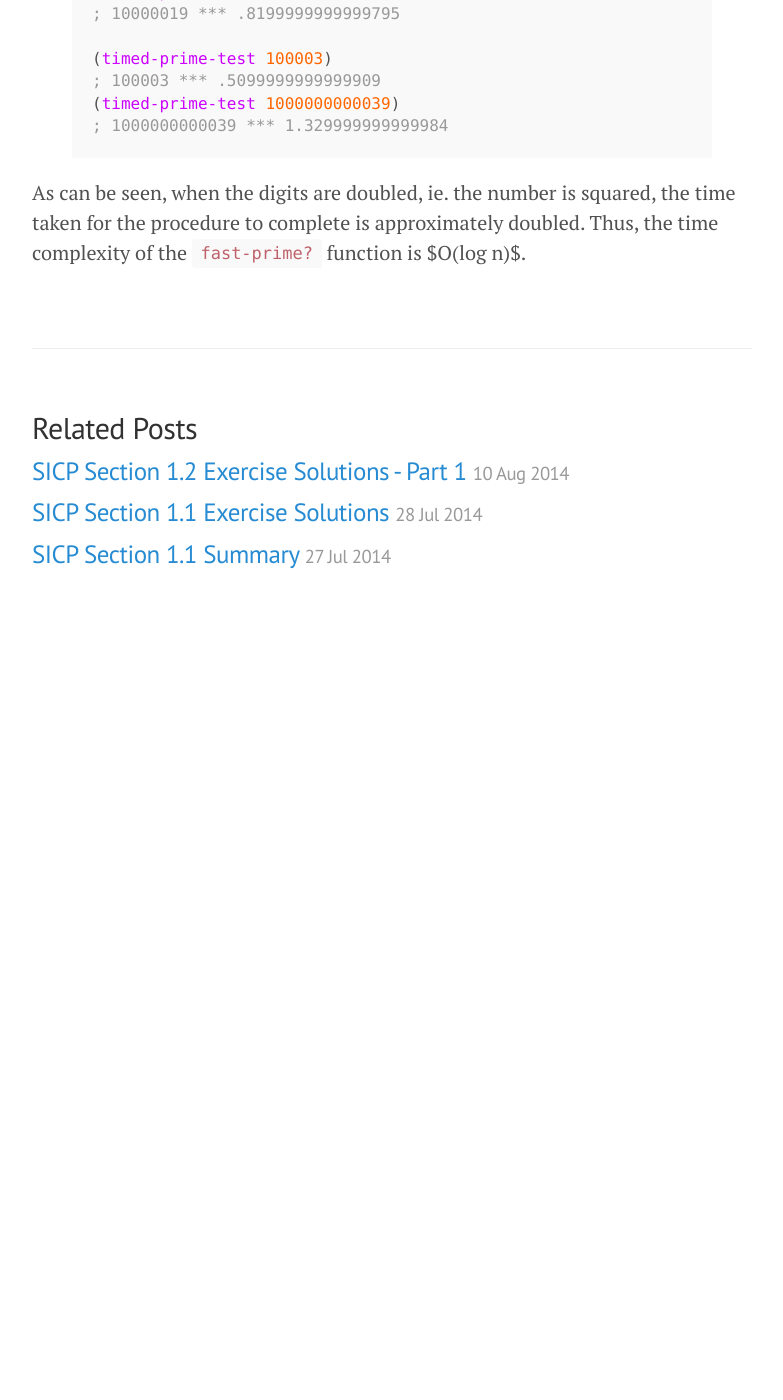
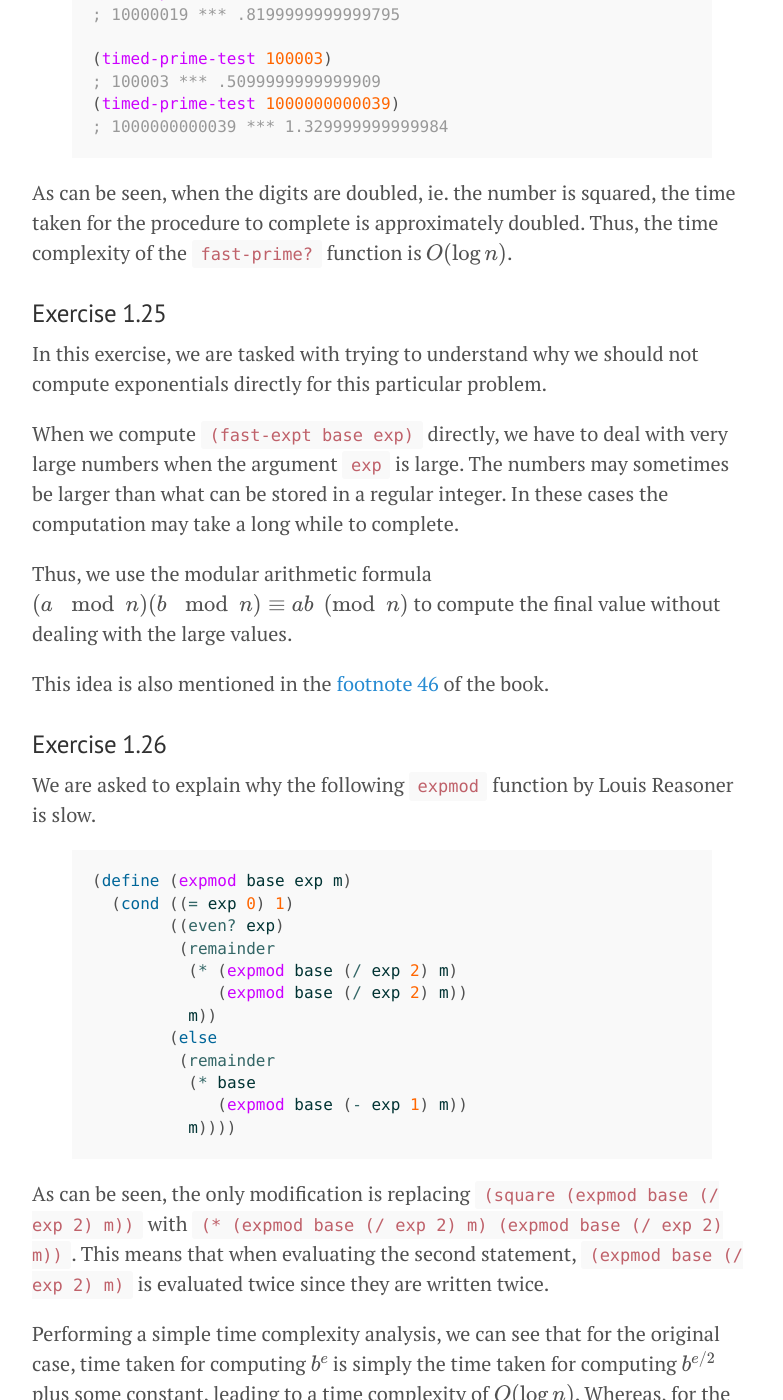
Before and after one commit to mohanrajendran/mohanrajendran.github.io, a Jekyll site: the page built from _posts/2014-08-12-SICPSolution1_2Pt2.md, in a window 1280 px wide and 1400 px high, scrolled down 10578 px. Shown: the whole window, without its empty margins (248-1031 px from the left). Built offline with Jekyll 4.4.1, drawn with Linux system fonts in a browser that asks for light colours; formulas are drawn with MathJax 3; before the commit the page ends 11208 px from its top, so only the background shows below that; some of the changed text lies outside the part shown.

Commit message:
Worked through exercises in section 1.2

```diff
--- a/_posts/2014-08-12-SICPSolution1_2Pt2.md
+++ b/_posts/2014-08-12-SICPSolution1_2Pt2.md
@@ -5,6 +5,14 @@ post_no: 5
 title: "SICP Section 1.2 Exercise Solutions - Part 2"
 submenu:
   - { hook: "Exercise1_20", title: "Exercise 1.20" }
+  - { hook: "Exercise1_21", title: "Exercise 1.21" }
+  - { hook: "Exercise1_22", title: "Exercise 1.22" }
+  - { hook: "Exercise1_23", title: "Exercise 1.23" }
+  - { hook: "Exercise1_24", title: "Exercise 1.24" }
+  - { hook: "Exercise1_25", title: "Exercise 1.25" }
+  - { hook: "Exercise1_26", title: "Exercise 1.26" }
+  - { hook: "Exercise1_27", title: "Exercise 1.27" }
+  - { hook: "Exercise1_28", title: "Exercise 1.28" }
 ---
 
 ### Exercise 1.20<a name="Exercise1_20">&nbsp;</a>
@@ -294,7 +302,7 @@ We take the median value of the three results for each query and compare the rat
 ; 3.183673469387755
 {% endhighlight %}
 
-The ratio of time taken when input is multiplied by 10 is given to be approximately equal to $\sqrt{10} = 3.16227$. Thus, we can say that the algorithm has a time complexity of $O(\sqrt{n})$.
+The ratio of time taken when input is multiplied by 10 is given to be approximately equal to $$\sqrt{10} = 3.16227$$. Thus, we can say that the algorithm has a time complexity of $$O(\sqrt{n})$$.
 
 ### Exercise 1.23<a name="Exercise1_23">&nbsp;</a>
 
@@ -426,4 +434,162 @@ For our exercise, 10000 trials were used for testing. The following times were o
 ; 1000000000039 *** 1.329999999999984
 {% endhighlight %}
 
-As can be seen, when the digits are doubled, ie. the number is squared, the time taken for the procedure to complete is approximately doubled. Thus, the time complexity of the `fast-prime?` function is $O(log n)$.
+As can be seen, when the digits are doubled, ie. the number is squared, the time taken for the procedure to complete is approximately doubled. Thus, the time complexity of the `fast-prime?` function is $$O(\log n)$$.
+
+### Exercise 1.25<a name="Exercise1_25">&nbsp;</a>
+
+In this exercise, we are tasked with trying to understand why we should not compute exponentials directly for this particular problem.
+
+When we compute `(fast-expt base exp)` directly, we have to deal with very large numbers when the argument `exp` is large. The numbers may sometimes be larger than what can be stored in a regular integer. In these cases the computation may take a long while to complete.
+
+Thus, we use the modular arithmetic formula $$(a \mod n)(b \mod n) \equiv ab \pmod{n}$$ to compute the final value without dealing with the large values.
+
+This idea is also mentioned in the [footnote 46](http://mitpress.mit.edu/sicp/full-text/book/book-Z-H-11.html#footnote_Temp_78) of the book.
+
+### Exercise 1.26<a name="Exercise1_26">&nbsp;</a>
+
+We are asked to explain why the following `expmod` function by Louis Reasoner is slow.
+
+{% highlight scheme %}
+(define (expmod base exp m)
+  (cond ((= exp 0) 1)
+        ((even? exp)
+         (remainder
+          (* (expmod base (/ exp 2) m)
+             (expmod base (/ exp 2) m))
+          m))
+        (else
+         (remainder
+          (* base
+             (expmod base (- exp 1) m))
+          m))))
+{% endhighlight %}
+
+As can be seen, the only modification is replacing `(square (expmod base (/ exp 2) m))` with `(* (expmod base (/ exp 2) m) (expmod base (/ exp 2) m))`. This means that when evaluating the second statement, `(expmod base (/ exp 2) m)` is evaluated twice since they are written twice.
+
+Performing a simple time complexity analysis, we can see that for the original case, time taken for computing $$b^{e}$$ is simply the time taken for computing $$b^{e/2}$$ plus some constant, leading to a time complexity of $$O(\log n)$$. Whereas, for the new code, time taken to compute $$b^{e}$$ is twice that of time taken for computing $$b^{e/2}$$. This leads to a branching execution similar to the original Fibonacci example. The new process takes $$O(n)$$ time.
+
+### Exercise 1.27<a name="Exercise1_27">&nbsp;</a>
+
+This exercise tasks us with verifying that Carmichael numbers fool the Fermat test. For that purpose, we write a function that takes an integer n and tests whether $$a^{n} \equiv a \pmod{n}$$ for all $$a<n$$.
+
+{% highlight scheme %}
+(define (expmod base exp m)
+  (cond ((= exp 0) 1)
+        ((even? exp)
+         (remainder
+          (square (expmod base (/ exp 2) m))
+          m))
+        (else
+         (remainder
+          (* base (expmod base (- exp 1) m))
+          m))))
+; expmod
+
+(define (exp-mod-equals? a n)
+  (= (expmod a n n) a))
+; exp-mod-equals?
+
+(define (try-fermat n a)
+  (cond ((= n a) true)
+        ((exp-mod-equals? n a) (try-fermat n (+ a 1)))
+        (else false)))
+; try-fermat
+
+(define (full-fermat-test n)
+  (try-fermat n 1))
+; full-fermat-test
+{% endhighlight %}
+
+Trying it on the given Carmichael numbers, we get
+
+{% highlight scheme %}
+(full-fermat-test 561)
+; #t
+(full-fermat-test 1105)
+; #t
+(full-fermat-test 1729)
+; #t
+(full-fermat-test 2465)
+; #t
+(full-fermat-test 2821)
+; #t
+(full-fermat-test 6601)
+; #t
+{% endhighlight %}
+
+Thus, we can see that Carmichael numbers fool the Fermat test.
+
+### Exercise 1.28<a name="Exercise1_28">&nbsp;</a>
+
+In this exercise, we implement a modified form of Fermat test names Miller-Rabin test that cannot be fooled by Carmichael numbers. Basically, we check $$a^{n-1} \equiv 1 \pmod{n}$$ for $$a<n$$ albeit with some checks in the middle. For that purpose, we modify the existing Fermat test.
+
+{% highlight scheme %}
+(define (trivial-square s n)
+  (define sqmod (remainder (* s s) n))
+  (if (and (not (or (= s 1) (= s (- n 1))))
+           (= sqmod 1))
+      0
+      sqmod))
+; trivial-square
+
+(define (expmod base exp m)
+  (cond ((= exp 0) 1)
+        ((even? exp)
+		   (trivial-square (expmod base (/ exp 2) m) m))
+        (else
+         (remainder
+          (* base (expmod base (- exp 1) m))
+          m))))
+; expmod
+
+(define (miller-rabin-test n)
+  (define (try-it a)
+    (= (expmod a (- n 1) n) 1))
+  (try-it (+ 1 (random (- n 1)))))
+; miller-rabin-test
+
+(define (fast-prime? n times)
+  (cond ((= times 0) true)
+        ((miller-rabin-test n)
+         (fast-prime? n (- times 1)))
+        (else false)))
+; fast-prime?
+{% endhighlight %}
+
+Running this code on some random prime and non-prime numbers, we get the following:-
+
+{% highlight scheme %}
+(fast-prime? 5849 1000)
+; #t
+(fast-prime? 92153 1000)
+; #t
+(fast-prime? 19963 1000)
+; #t
+
+(fast-prime? 39984 1000)
+; #f
+(fast-prime? 83507 1000)
+; #f
+(fast-prime? 62495 1000)
+; #f
+{% endhighlight %}
+
+Verifying that this test still works, when we try Carmichael numbers, we get the following:-
+
+{% highlight scheme %}
+(fast-prime? 561 1000)
+; #f
+(fast-prime? 1105 1000)
+; #f
+(fast-prime? 1729 1000)
+; #f
+(fast-prime? 2465 1000)
+; #f
+(fast-prime? 2821 1000)
+; #f
+(fast-prime? 6601 1000)
+; #f
+{% endhighlight %}
+
+Thus, the Miller-Rabin test can be used to test Carmichael numbers too.
```
